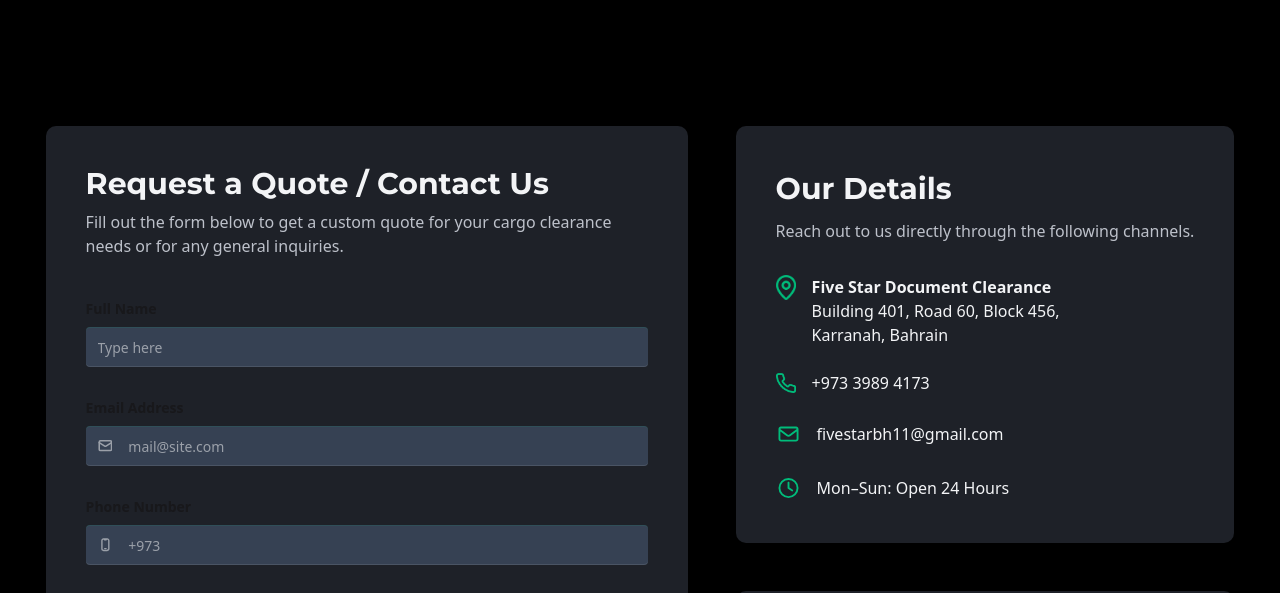
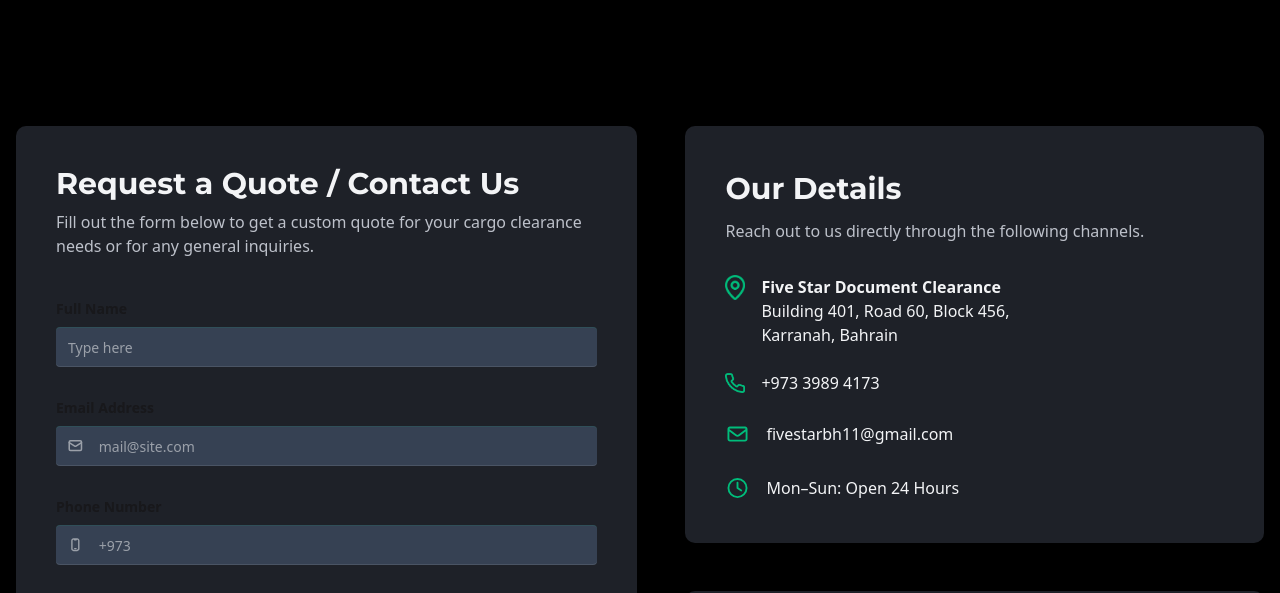
Before and after one commit to YasserDalal/cargo-landing-page, a React (Vite) app: page /contacts in a window 1280 px wide. Shown: the part 200-793 px from the top of the page. Built offline with nearby package versions, Linux system fonts and the light colour scheme.

Commit message:
fix: update responsiveness of these components

```diff
--- a/src/pages/contacts/Contacts.jsx
+++ b/src/pages/contacts/Contacts.jsx
@@ -19,9 +19,9 @@
   return <div className={className}>{children}</div>;
 }
 
-function DetailContents({ children }) {
+function DetailContents({ className, children }) {
   return (
-    <div className='flex flex-col gap-12 max-[1050px]:gap-6'>{children}</div>
+    <div className={className}>{children}</div>
   );
 }
 
@@ -33,10 +33,10 @@
           Get a Quote & Contact Us
         </Header>
         <Contents className='flex gap-12 max-[920px]:flex-col max-[920px]:items-center max-[1050px]:gap-6 w-full justify-center'>
-          <FillUpContent className='flex flex-col gap-8 p-10 max-w-[642px] bg-[#1E2128] min-[920px]:min-w-[440.2px] rounded-[10px] max-[1050px]:p-7 max-[950px]:p-6 max-[920px]:p-10 max-[600px]:p-9 max-[585px]:p-8 max-[510px]:p-7 max-[430px]:px-6 max-[400px]:px-[1rem] h-auto max-h-fit' />
-          <DetailContents>
-            <Details className='max-w-[642px] min-[920px]:min-w-[309px] h-full max-[1350px]:h-auto bg-[#1E2128] rounded-[10px] min-[1050px]:p-10 max-[1050px]:p-7 max-[950px]:p-6 max-[920px]:p-10 max-[600px]:p-9 max-[580px]:p-8 max-[560px]:p-7 max-[540px]:p-6 max-[520px]:p-5 ' />
-            <Location className='max-w-[642px] min-[920px]:min-w-[309px] h-full max-[1350px]:h-auto bg-[#1E2128] rounded-[10px] p-10 max-[1050px]:p-7 max-[950px]:p-6 max-[920px]:p-10 flex flex-col gap-8 max-[600px]:p-9 max-[580px]:p-8 max-[560px]:p-7 max-[540px]:p-6 max-[520px]:p-5' />
+          <FillUpContent className='w-full flex flex-col gap-8 p-10 max-w-[642px] bg-[#1E2128] rounded-[10px] max-[1050px]:p-7 max-[950px]:p-6 max-[920px]:p-10 max-[600px]:p-9 max-[585px]:p-8 max-[510px]:p-7 max-[430px]:px-6 max-[400px]:px-[1rem] h-auto max-h-fit' />
+          <DetailContents className='flex flex-col items-center gap-12 w-full max-w-[642px] max-[1050px]:gap-6'>
+            <Details className='w-full h-full max-[1350px]:h-auto bg-[#1E2128] rounded-[10px] min-[1050px]:p-10 max-[1050px]:p-7 max-[950px]:p-6 max-[920px]:p-10 max-[600px]:p-9 max-[580px]:p-8 max-[560px]:p-7 max-[540px]:p-6 max-[520px]:p-5 ' />
+            <Location className='w-full h-full max-[1350px]:h-auto bg-[#1E2128] rounded-[10px] p-10 max-[1050px]:p-7 max-[950px]:p-6 max-[920px]:p-10 flex flex-col gap-8 max-[600px]:p-9 max-[580px]:p-8 max-[560px]:p-7 max-[540px]:p-6 max-[520px]:p-5' />
           </DetailContents>
         </Contents>
       </Container>
--- a/src/pages/contacts/FillUpContent.jsx
+++ b/src/pages/contacts/FillUpContent.jsx
@@ -8,7 +8,7 @@
 function Intro({ className }) {
   return (
     <div className={className}>
-      <h3 className='text-[#F3F4F6FF] min-[920px]:text-[clamp(22px,2.43vw,30px)] max-[920px]:text-[clamp(16.5px,5.15vw,30px)] font-montserrat font-semibold leading-9'>
+      <h3 className='text-[#F3F4F6FF] min-[920px]:text-[clamp(22px,2.43vw,30px)] max-[920px]:text-[clamp(17.1px,5.15vw,30px)] font-montserrat font-semibold leading-9'>
         Request a Quote / Contact Us
       </h3>
       <h4 className='text-[#BDC1CA] text-[clamp(14px,3vw,16px)] leading-6 '>
--- a/src/pages/services/CallToAction.jsx
+++ b/src/pages/services/CallToAction.jsx
@@ -24,7 +24,7 @@
 
 export default function CallToAction() {
   return (
-    <div className='bg-[#80ACFA] text-[#19191F] border border-[#80ACFA] rounded-[16px] w-full'>
+    <div className='bg-[#80ACFA] text-[#19191F] border border-[#80ACFA] min-[903px]:rounded-[16px] w-full'>
       <Container
         className={"flex flex-col items-center justify-center py-20 px-5"}
       >
```
